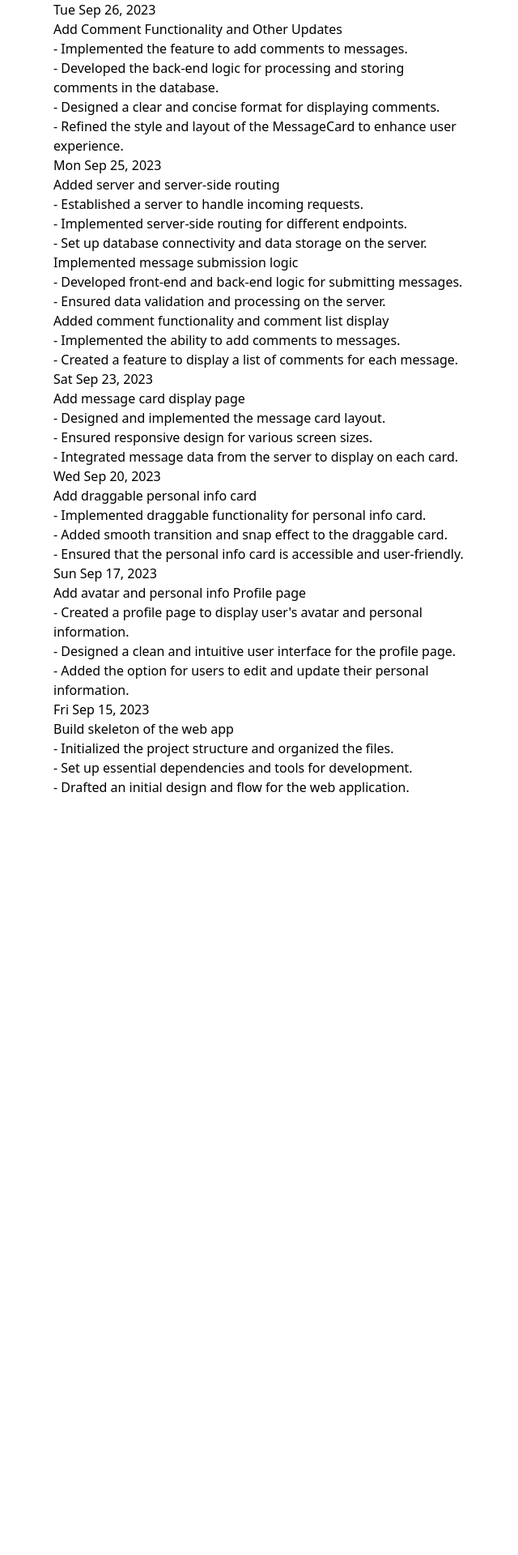
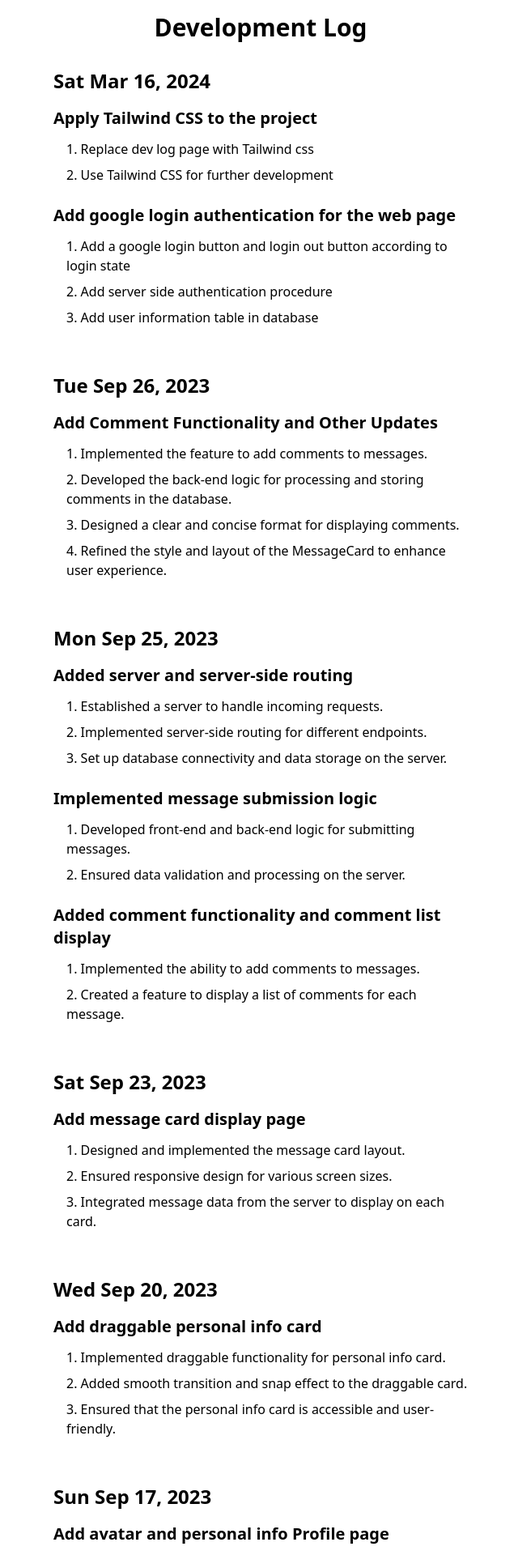
Before and after one commit to huxiaoheng44/Profile-Web, a React (Create React App) app: page /devLog in a window 1280 px wide. Shown: the part 80-2000 px from the top of the page at 81% size, without its empty margins (318-958 px from the left). Before the commit the page ends 1064 px from the top, so only its background shows below. Built offline with nearby package versions, Linux system fonts and the light colour scheme.

Commit message:
feat: use session to store user info

```diff
--- a/src/UserContext.js
+++ b/src/UserContext.js
@@ -9,6 +9,13 @@ export const UserProvider = ({ children }) => {
   const [userName, setUserName] = useState(null);
   const [userAvatar, setUserAvatar] = useState(null);
 
+  const [shouldBlink, setShouldBlink] = useState(false);
+
+  const triggerBlink = () => {
+    setShouldBlink(true);
+    setTimeout(() => setShouldBlink(false), 1000); // Reset after a short delay
+  };
+
   const value = {
     userId,
     setUserId,
@@ -16,6 +23,8 @@ export const UserProvider = ({ children }) => {
     setUserName,
     userAvatar,
     setUserAvatar,
+    shouldBlink,
+    triggerBlink,
   };
 
   return <UserContext.Provider value={value}>{children}</UserContext.Provider>;
--- a/src/components/NewMessageInput.css
+++ b/src/components/NewMessageInput.css
@@ -14,8 +14,8 @@
     border-radius: 8px;
     padding: 5px 10px;
     outline: none;
-    height: 50%;
-    max-height: 25px;
+    min-height: 30px;
+    max-height: 40px;
     transition: border-color 0.3s ease;
 }
 
@@ -25,6 +25,7 @@
 
 
 .message-input {
+    min-height: 20px;
     flex-grow:6;
 }
 
@@ -59,6 +60,8 @@
     background-color: blue;
 }
 
+
+
 .label-text {
     text-align:end;
     font-size: 10px;
--- a/src/components/buttons/GoogleLogin.js
+++ b/src/components/buttons/GoogleLogin.js
@@ -1,6 +1,6 @@
 import React from "react";
 import baseURL from "../../config";
-import { useEffect } from "react";
+import { useEffect, useRef } from "react";
 import { useUser } from "../../UserContext";
 
 const GoogleLoginButton = (props) => {
@@ -24,6 +24,11 @@ const GoogleLoginButton = (props) => {
           setUserName(data.name);
           setUserAvatar(data.picture);
           setUserId(data.googleid);
+
+          // use session to store user info
+          sessionStorage.setItem("userName", data.name);
+          sessionStorage.setItem("userAvatar", data.picture);
+          sessionStorage.setItem("userId", data.googleid);
         });
     };
 
@@ -31,6 +36,20 @@ const GoogleLoginButton = (props) => {
       window.handleLogin = undefined;
     };
     // eslint-disable-next-line react-hooks/exhaustive-deps
+  }, []);
+
+  // make sure the google login button is always showed
+  useEffect(() => {
+    const script = document.createElement("script");
+    script.src = "https://accounts.google.com/gsi/client";
+    script.async = true;
+    script.defer = true;
+    script.onload = () => {};
+    document.body.appendChild(script);
+
+    return () => {
+      document.body.removeChild(script);
+    };
   }, []);
 
   return (
--- a/src/layout/NavBar.css
+++ b/src/layout/NavBar.css
@@ -30,3 +30,12 @@ nav {
 .Navbar-link:hover {
   background-color: #0056b3;
 }
+
+@keyframes bounce {
+  0%, 100% { transform: translateY(0); }
+  50% { transform: translateY(-10px); }
+}
+
+.bounce-class {
+  animation: bounce 0.5s ease-in-out infinite;
+}
--- a/src/layout/NavBar.js
+++ b/src/layout/NavBar.js
@@ -2,7 +2,7 @@ import React from "react";
 import { Link } from "react-router-dom";
 import GoogleLoginButton from "../components/buttons/GoogleLogin";
 import GoogleLogoutButton from "../components/buttons/GoogleLogout";
-import { useState } from "react";
+import { useEffect } from "react";
 import { useUser } from "../UserContext";
 
 import "./NavBar.css";
@@ -10,6 +10,7 @@ import "./NavBar.css";
 const NavBar = () => {
   const {
     userId,
+    shouldBlink,
     userName,
     userAvatar,
     setUserId,
@@ -17,12 +18,31 @@ const NavBar = () => {
     setUserName,
   } = useUser();
 
+  useEffect(() => {
+    const userName = sessionStorage.getItem("userName");
+    const userAvatar = sessionStorage.getItem("userAvatar");
+    const userId = sessionStorage.getItem("userId");
+
+    if (userId) {
+      setUserName(userName);
+      setUserAvatar(userAvatar);
+      setUserId(userId);
+    }
+  }, []);
+
+  //monitor the shouldBlink state
+  useEffect(() => {
+    console.log("shouldBlink:", shouldBlink);
+  }, [shouldBlink]);
+
   return (
     <nav>
       <div className="Navbar-title">Xiaoheng</div>
       <div className="Navbar-linkContainer">
-        <div>{userId ? <GoogleLogoutButton /> : <GoogleLoginButton />}</div>
-        <div>
+        <div className={shouldBlink ? "animate-bounce" : ""}>
+          {userId ? <GoogleLogoutButton /> : <GoogleLoginButton />}
+        </div>
+        <div className="flex justify-center">
           <Link to="/devLog" className="Navbar-link">
             Dev Log
           </Link>
--- a/src/pages/DevLog.js
+++ b/src/pages/DevLog.js
@@ -1,70 +1,143 @@
 import React from "react";
-import "./DevLog.css"
+import "./DevLog.css";
+
+const logs = [
+  {
+    date: "Sat Mar 16, 2024",
+    updates: [
+      {
+        title: "Apply Tailwind CSS to the project",
+        details: [
+          "Replace dev log page with Tailwind css",
+          "Use Tailwind CSS for further development",
+        ],
+      },
+      {
+        title: "Add google login authentication for the web page",
+        details: [
+          "Add a google login button and login out button according to login state",
+          "Add server side authentication procedure",
+          "Add user information table in database",
+        ],
+      },
+    ],
+  },
+  {
+    date: "Tue Sep 26, 2023",
+    updates: [
+      {
+        title: "Add Comment Functionality and Other Updates",
+        details: [
+          "Implemented the feature to add comments to messages.",
+          "Developed the back-end logic for processing and storing comments in the database.",
+          "Designed a clear and concise format for displaying comments.",
+          "Refined the style and layout of the MessageCard to enhance user experience.",
+        ],
+      },
+    ],
+  },
+  {
+    date: "Mon Sep 25, 2023",
+    updates: [
+      {
+        title: "Added server and server-side routing",
+        details: [
+          "Established a server to handle incoming requests.",
+          "Implemented server-side routing for different endpoints.",
+          "Set up database connectivity and data storage on the server.",
+        ],
+      },
+      {
+        title: "Implemented message submission logic",
+        details: [
+          "Developed front-end and back-end logic for submitting messages.",
+          "Ensured data validation and processing on the server.",
+        ],
+      },
+      {
+        title: "Added comment functionality and comment list display",
+        details: [
+          "Implemented the ability to add comments to messages.",
+          "Created a feature to display a list of comments for each message.",
+        ],
+      },
+    ],
+  },
+  {
+    date: "Sat Sep 23, 2023",
+    updates: [
+      {
+        title: "Add message card display page",
+        details: [
+          "Designed and implemented the message card layout.",
+          "Ensured responsive design for various screen sizes.",
+          "Integrated message data from the server to display on each card.",
+        ],
+      },
+    ],
+  },
+  {
+    date: "Wed Sep 20, 2023",
+    updates: [
+      {
+        title: "Add draggable personal info card",
+        details: [
+          "Implemented draggable functionality for personal info card.",
+          "Added smooth transition and snap effect to the draggable card.",
+          "Ensured that the personal info card is accessible and user-friendly.",
+        ],
+      },
+    ],
+  },
+  {
+    date: "Sun Sep 17, 2023",
+    updates: [
+      {
+        title: "Add avatar and personal info Profile page",
+        details: [
+          "Created a profile page to display user's avatar and personal information.",
+          "Designed a clean and intuitive user interface for the profile page.",
+          "Added the option for users to edit and update their personal information.",
+        ],
+      },
+    ],
+  },
+  {
+    date: "Fri Sep 15, 2023",
+    updates: [
+      {
+        title: "Build skeleton of the web app",
+        details: [
+          "Initialized the project structure and organized the files.",
+          "Set up essential dependencies and tools for development.",
+          "Drafted an initial design and flow for the web application.",
+        ],
+      },
+    ],
+  },
+];
 
 const DevLog = () => {
-    return (
-        <div className="log-container">
-            <h1>Development Log</h1>
-
-            <div className="log-day">
-                <h3>Tue Sep 26, 2023</h3>
-                <h4>Add Comment Functionality and Other Updates</h4>
-                <p>- Implemented the feature to add comments to messages.</p>
-                <p>- Developed the back-end logic for processing and storing comments in the database.</p>
-                <p>- Designed a clear and concise format for displaying comments.</p>
-                <p>- Refined the style and layout of the MessageCard to enhance user experience.</p>
+  return (
+    <div className="log-container py-10">
+      <h1 className="text-3xl font-bold mb-8">Development Log</h1>
+      {logs.map((log, index) => (
+        <div className="log-day mb-8" key={index}>
+          <h3 className="text-2xl font-semibold mb-4">{log.date}</h3>
+          {log.updates.map((update, updateIndex) => (
+            <div className="mb-6" key={updateIndex}>
+              <h4 className="text-xl font-bold mb-3">{update.title}</h4>
+              {update.details.map((detail, detailIndex) => (
+                <p className="text-base mb-2 pl-4" key={detailIndex}>
+                  {`${detailIndex + 1}. ${detail}`}
+                </p>
+              ))}
             </div>
-
-            <div className="log-day">
-                <h3>Mon Sep 25, 2023</h3>
-                <h4>Added server and server-side routing</h4>
-                <p>- Established a server to handle incoming requests.</p>
-                <p>- Implemented server-side routing for different endpoints.</p>
-                <p>- Set up database connectivity and data storage on the server.</p>
-
-
-                <h4>Implemented message submission logic</h4>
-                <p>- Developed front-end and back-end logic for submitting messages.</p>
-                <p>- Ensured data validation and processing on the server.</p>
-
-                <h4>Added comment functionality and comment list display</h4>
-                <p>- Implemented the ability to add comments to messages.</p>
-                <p>- Created a feature to display a list of comments for each message.</p>
-            </div>
-
-            <div className="log-day">
-                <h3>Sat Sep 23, 2023</h3>
-                <h4>Add message card display page</h4>
-                <p>- Designed and implemented the message card layout.</p>
-                <p>- Ensured responsive design for various screen sizes.</p>
-                <p>- Integrated message data from the server to display on each card.</p>
-            </div>
-
-            <div className="log-day">
-                <h3>Wed Sep 20, 2023</h3>
-                <h4>Add draggable personal info card</h4>
-                <p>- Implemented draggable functionality for personal info card.</p>
-                <p>- Added smooth transition and snap effect to the draggable card.</p>
-                <p>- Ensured that the personal info card is accessible and user-friendly.</p>
-            </div>
-
-            <div className="log-day">
-                <h3>Sun Sep 17, 2023</h3>
-                <h4>Add avatar and personal info Profile page</h4>
-                <p>- Created a profile page to display user's avatar and personal information.</p>
-                <p>- Designed a clean and intuitive user interface for the profile page.</p>
-                <p>- Added the option for users to edit and update their personal information.</p>
-            </div>
-
-            <div className="log-day">
-                <h3>Fri Sep 15, 2023</h3>
-                <h4>Build skeleton of the web app</h4>
-                <p>- Initialized the project structure and organized the files.</p>
-                <p>- Set up essential dependencies and tools for development.</p>
-                <p>- Drafted an initial design and flow for the web application.</p>
-            </div>
+          ))}
         </div>
-    );
+      ))}
+    </div>
+  );
 };
 
 export default DevLog;
--- a/tailwind.config.js
+++ b/tailwind.config.js
@@ -2,7 +2,17 @@
 module.exports = {
   content: ["./src/**/*.{html,js}"],
   theme: {
-    extend: {},
+    extend: {
+      keyframes: {
+        bounce: {
+          "0%, 100%": { transform: "translateY(0)" },
+          "50%": { transform: "translateY(-10px)" },
+        },
+      },
+      animation: {
+        bounce: "bounce 0.5s ease-in-out infinite",
+      },
+    },
   },
   plugins: [],
 };
```
Also changed, not shown: src/components/NewCommentInput.js (+25 -8 lines), src/components/NewMessageInput.js (+27 -17 lines), src/components/buttons/GoogleLogout.js (+44 -19 lines).
